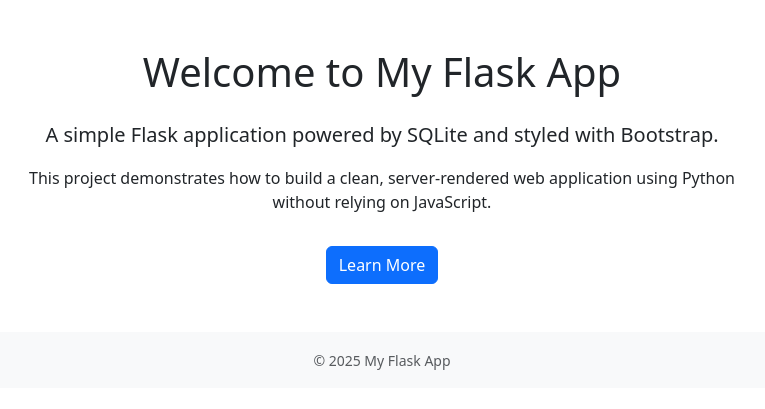
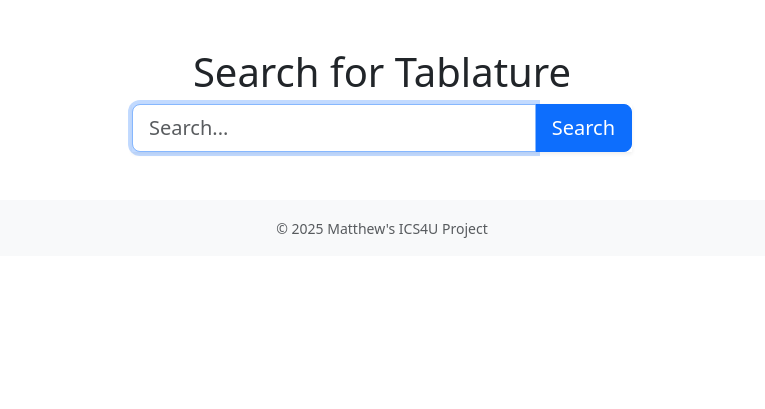
Before and after one commit to MattEnjoysBeans/CS_ISU2025, a Flask app: template templates/home.html in a window 1280 px wide. Shown: the part 56-465 px from the top of the page, without its empty margins (258-1023 px from the left). Run offline with Flask 3, Linux system fonts and the light colour scheme; the template is opened without the code that fills it, so the values that code supplies are empty.

Commit message:
sources clearable and search bar created

```diff
--- a/app.py
+++ b/app.py
@@ -1,10 +1,11 @@
 from flask import Flask, render_template, request, redirect, flash, session, abort
+from urllib.parse import urlparse
 import sqlite3
 from werkzeug.security import generate_password_hash, check_password_hash
 import dbInit
 import userHandling
 app = Flask(__name__)
-app.secret_key = "charizar"
+app.secret_key = "charizard"
 
 @app.route("/")
 def index():
@@ -14,14 +15,23 @@ def index():
     connection = sqlite3.connect("database.db")
     cursor = connection.cursor()
     user_id = session.get("user_id")
-    if cursor.execute("""SELECT hasPref FROM user WHERE Id = ?""", (user_id,)):
+    cursor.execute("""SELECT hasPref FROM user WHERE Id = (?)""", (session["user_id"],))
+    result = cursor.fetchone
+
+    if result == 0:
         return redirect("/prefs")
 
     return render_template("home.html")
 
 @app.route("/prefs")
-def about():
-    return render_template("prefs.html")
+def prefs():
+    connection = sqlite3.connect("database.db")
+    cursor = connection.cursor()
+    connection.row_factory = sqlite3.Row
+    sources = connection.execute(
+        "SELECT SourceId, SourceName FROM source_list WHERE UserID = (?)", (session["user_id"],)).fetchall()
+    connection.close()
+    return render_template("prefs.html", sources=sources)
 
 @app.route("/login")
 def login():
@@ -82,19 +92,59 @@ def submit():
         connection = sqlite3.connect("database.db")
         cursor = connection.cursor()
 
+        cursor.execute("""SELECT hasPref FROM user WHERE Id = (?)""", (session["user_id"],))
+        resultskip = cursor.fetchone
+
+        if resultskip == 1 and not items:
+            connection.commit()
+            connection.close()
+            return redirect("/")
+
         for item in items:
             if item.strip():
+                urlRaw = item
+                parsedUrl = urlparse(urlRaw)
+                sourceName = parsedUrl.netloc
+
                 cursor.execute(
-                    "INSERT INTO source_list (user_Id, url) VALUES (?, ?)",
-                    (session["user_id"], item.strip(),)
+                    "INSERT INTO source_list (url, SourceName, UserID) VALUES (?, ?, ?)",
+                    (item.strip(), sourceName, session["user_id"],)
+                )
+                cursor.execute(
+                    "SELECT * FROM source_list WHERE UserId = (?)",
+                    (session["user_id"],)
                 )
 
-        connection.commit()
-        connection.close()
+                result = cursor.fetchone()
 
-        return redirect(url_for("submit"))
+        if result:
+            cursor.execute(
+                "UPDATE user SET hasPref = 1 WHERE Id = (?)",
+                (session["user_id"],)
+            )
+            connection.commit()
+            connection.close()
+            return redirect("/")
+        else:
+            connection.commit()
+            connection.close()
+            return redirect("/prefs")
 
-    return render_template("prefs.html")
+    connection.commit()
+    connection.close()
+    return redirect("/prefs")
+
+@app.route("/clearpref", methods=["GET", "POST"])
+def clearpref():
+    connection = sqlite3.connect("database.db")
+    cursor = connection.cursor()
+    cursor.execute(
+        "DELETE FROM source_list WHERE UserID = ?",
+        (session["user_id"],)
+    )
+    connection.commit()
+    connection.close()
+    return redirect("/prefs")
 
 if __name__ == "__main__":
     dbInit.initDatabase()
--- a/dbInit.py
+++ b/dbInit.py
@@ -12,7 +12,9 @@ def initDatabase():
         CREATE TABLE IF NOT EXISTS source_list (
             SourceId INTEGER PRIMARY KEY AUTOINCREMENT,
             SourceName TEXT NOT NULL,
-            Url TEXT NOT NULL UNIQUE
+            Url TEXT NOT NULL,
+            UserID INTEGER,
+            FOREIGN KEY (UserID) REFERENCES user(Id) ON DELETE CASCADE
         );
     """)
 
--- a/prefHandling.py
+++ /dev/null
@@ -1,3 +0,0 @@
-import sqlite3
-def addPrefs():
-    items = request.form.getlist("items[]")
--- a/templates/home.html
+++ b/templates/home.html
@@ -4,7 +4,7 @@
     <meta charset="UTF-8">
     <title>Home</title>
 
-    <!-- Bootstrap CSS -->
+
     <link
         href="https://cdn.jsdelivr.net/npm/bootstrap@5.3.2/dist/css/bootstrap.min.css"
         rel="stylesheet"
@@ -33,35 +33,31 @@
         </div>
     </nav>
 
-    <!-- Main Content -->
-    <div class="container mt-5">
-        <div class="row">
-            <div class="col-md-8 mx-auto text-center">
-
-                <h1 class="mb-4">Welcome to My Flask App</h1>
-
-                <p class="lead">
-                    A simple Flask application powered by SQLite and styled with Bootstrap.
-                </p>
-
-                <p>
-                    This project demonstrates how to build a clean,
-                    server-rendered web application using Python
-                    without relying on JavaScript.
-                </p>
-
-                <a href="/about" class="btn btn-primary mt-3">
-                    Learn More
-                </a>
-
+    <div class="container mt-5 d-flex align-items-center justify-content-center">
+        <h1>Search for Tablature</h1>
+    </div>
+    <div class="d-flex align-items-center justify-content-center">
+        <form class="w-100" style="max-width: 500px;" method="GET" action="/search">
+            <div class="input-group input-group-lg shadow-sm">
+                <input
+                    type="search"
+                    name="q"
+                    class="form-control"
+                    placeholder="Search..."
+                    aria-label="Search"
+                    autofocus
+                >
+                <button class="btn btn-primary" type="submit">
+                    Search
+                </button>
             </div>
-        </div>
+        </form>
     </div>
 
     <!-- Footer -->
     <footer class="bg-light text-center mt-5 py-3">
         <small class="text-muted">
-            © 2025 My Flask App
+            © 2025 Matthew's ICS4U Project
         </small>
     </footer>
 
```
Also changed, not shown: templates/createAccount.html (+3 -7 lines), templates/login.html (+3 -7 lines), templates/prefs.html (+28 -10 lines), database.db.
